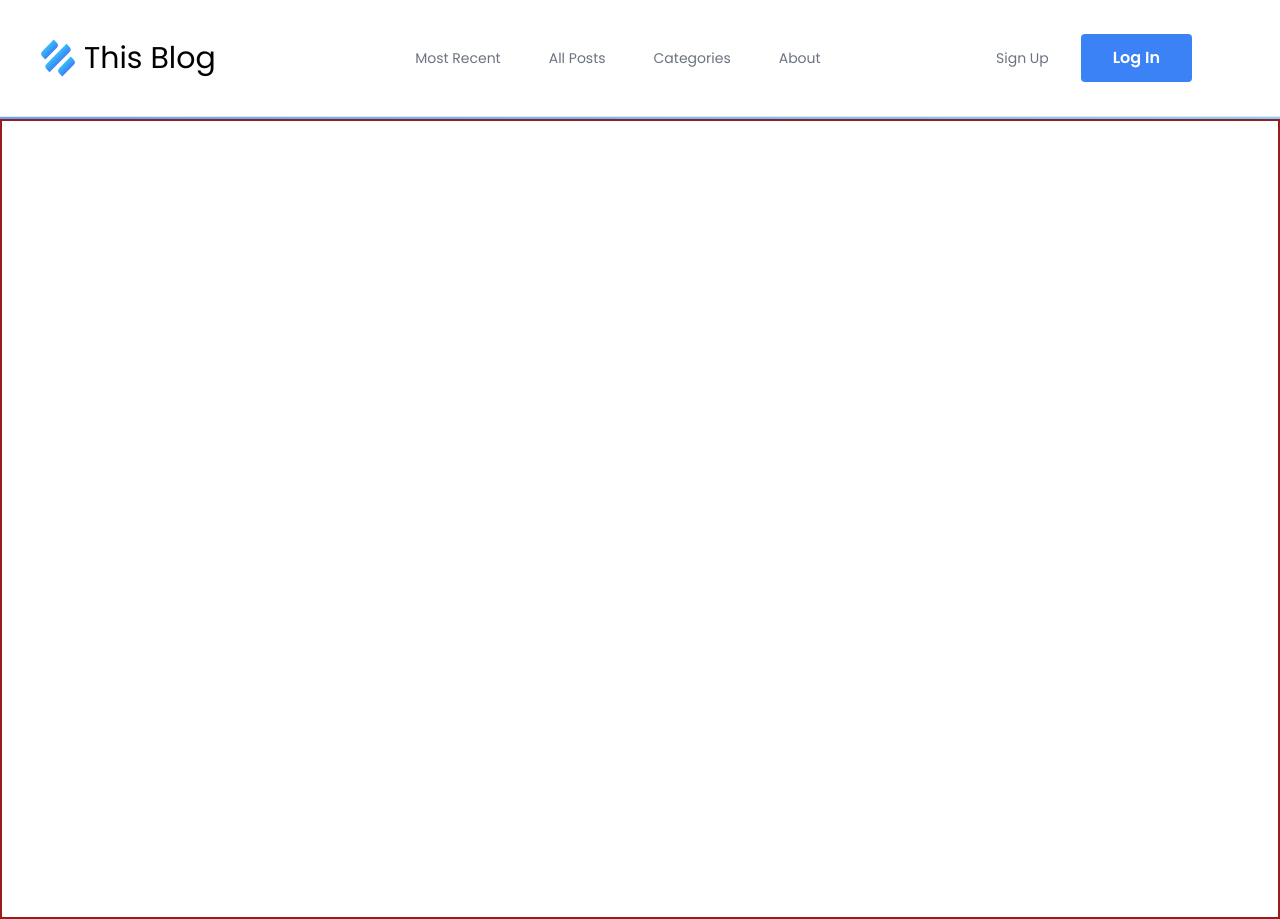
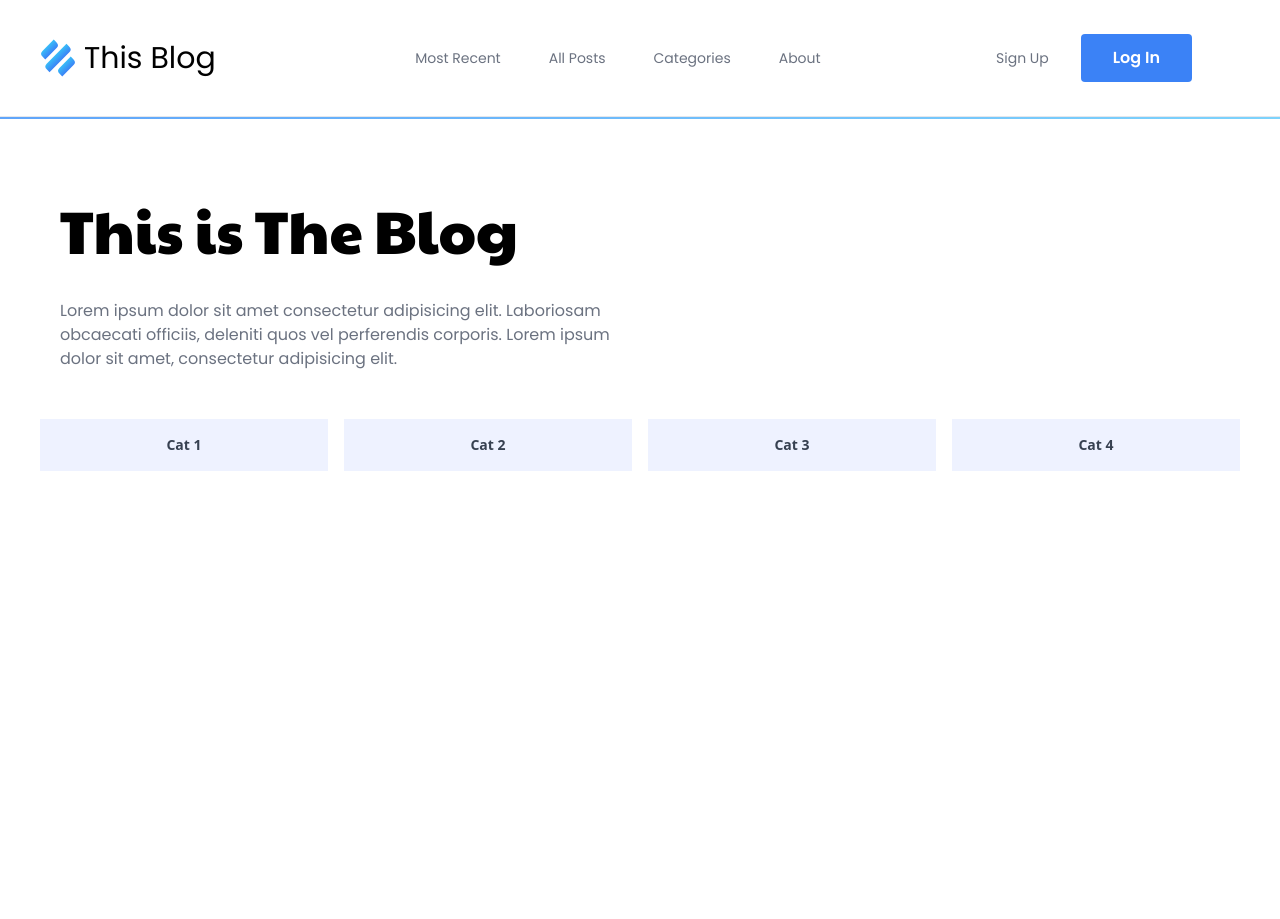
Before and after one commit to JoelMcMahon/9xb_blog, a Next.js app: page / in a window 1280 px wide. Built offline with nearby package versions, Linux system fonts and the light colour scheme.

Commit message:
add subnav to home

```diff
--- a/app/layout.js
+++ b/app/layout.js
@@ -13,7 +13,7 @@ const poppins = Poppins({
 const paytone = Paytone_One({
   subsets: ["latin"],
   display: "swap",
-  variable: "--paytone-one",
+  variable: "--font-paytone-one",
   weight: ["400"],
 });
 
--- a/app/page.js
+++ b/app/page.js
@@ -1,9 +1,12 @@
+import Hero from "@/components/home/Hero";
+import SubNav from "@/components/navigation/SubNav";
 import Image from "next/image";
 
 export default function Home() {
   return (
-    <main className="flex min-h-screen flex-col items-center justify-between border-red-800 border-2">
-      <nav></nav>
+    <main className="py-8 px-5 md:px-10 2xl:px-32 flex min-h-screen flex-col">
+      <Hero />
+      <SubNav />
     </main>
   );
 }
--- /dev/null
+++ b/components/home/Hero.js
@@ -0,0 +1,18 @@
+import React from "react";
+
+const Hero = () => {
+  return (
+    <section className="flex flex-col items-start justify-center px-5 py-2">
+      <h1 className="my-10 font-paytone text-5xl lg:text-6xl">
+        This is The Blog
+      </h1>
+      <p className="font-poppins max-w-xl text-gray-500">
+        Lorem ipsum dolor sit amet consectetur adipisicing elit. Laboriosam
+        obcaecati officiis, deleniti quos vel perferendis corporis. Lorem ipsum
+        dolor sit amet, consectetur adipisicing elit.
+      </p>
+    </section>
+  );
+};
+
+export default Hero;
--- /dev/null
+++ b/components/home/MostRecentPosts.js
@@ -0,0 +1,7 @@
+import React from "react";
+
+const MostRecentPosts = () => {
+  return <div>MostRecentPosts</div>;
+};
+
+export default MostRecentPosts;
--- /dev/null
+++ b/components/navigation/SubNav.js
@@ -0,0 +1,24 @@
+import React from "react";
+
+const SubNav = () => {
+  return (
+    <nav className="my-10">
+      <ul className="grid grid-cols-1 sm:grid-cols-2 lg:grid-cols-4 gap-4">
+        <li className="py-4 px-2  bg-indigo-50  hover:bg-indigo-100 hover:text-sky-400 hover:drop-shadow-md text-sm text-gray-700 font-semibold text-center cursor-pointer">
+          Cat 1
+        </li>
+        <li className="py-4 px-2  bg-indigo-50  hover:bg-indigo-100 hover:text-sky-400 hover:drop-shadow-md text-sm text-gray-700 font-semibold text-center cursor-pointer">
+          Cat 2
+        </li>
+        <li className="py-4 px-2  bg-indigo-50  hover:bg-indigo-100 hover:text-sky-400 hover:drop-shadow-md text-sm text-gray-700 font-semibold text-center cursor-pointer">
+          Cat 3
+        </li>
+        <li className="py-4 px-2  bg-indigo-50  hover:bg-indigo-100 hover:text-sky-400 hover:drop-shadow-md text-sm text-gray-700 font-semibold text-center cursor-pointer">
+          Cat 4
+        </li>
+      </ul>
+    </nav>
+  );
+};
+
+export default SubNav;
--- a/tailwind.config.js
+++ b/tailwind.config.js
@@ -14,7 +14,7 @@ module.exports = {
       },
       fontFamily: {
         poppins: ["var(--font-poppins)"],
-        paytone: ["var(--font-paytone)"],
+        paytone: ["var(--font-paytone-one)"],
       },
     },
   },
```
